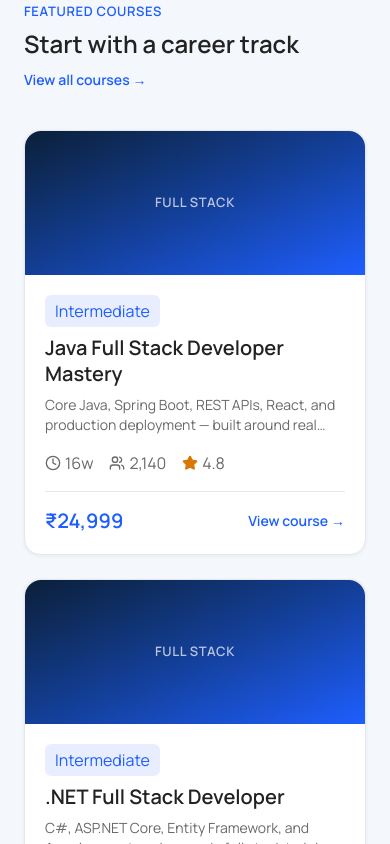
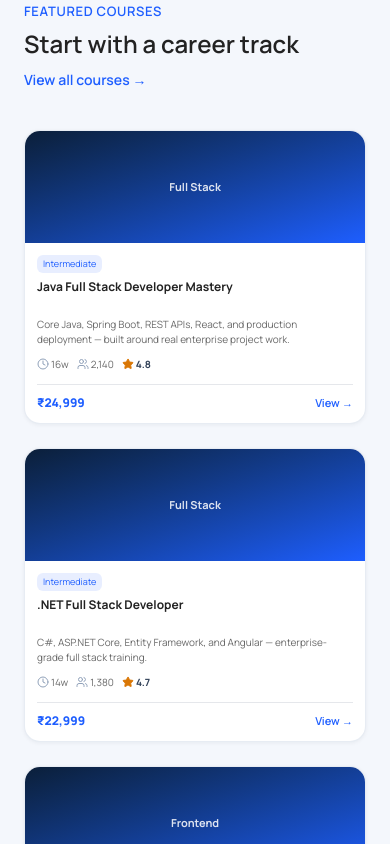
Before and after one commit to lexonitsolutions/JKS-Learning-ui, a Next.js app: page / in a window 390 px wide. Shown: the part 1240-2084 px from the top of the page. Built offline with nearby package versions, Linux system fonts and the light colour scheme; no server answers.

Commit message:
feat(courses): responsive 2-column mobile grid with professional classic card design

```diff
--- a/src/app/(marketing)/courses/page.tsx
+++ b/src/app/(marketing)/courses/page.tsx
@@ -51,7 +51,7 @@ export default async function CoursesPage({
       <Reveal
         key={track ?? "all"}
         variant="stagger"
-        className="mt-10 grid grid-cols-1 gap-6 md:grid-cols-2 lg:grid-cols-3"
+        className="mt-10 grid grid-cols-2 gap-3 sm:gap-6 md:grid-cols-2 lg:grid-cols-3"
       >
         {filtered.map((course) => (
           // Plain wrapper — keeps GSAP's entrance transform off CourseCard's
--- a/src/components/marketing/course-card.tsx
+++ b/src/components/marketing/course-card.tsx
@@ -9,34 +9,38 @@ export function CourseCard({ course }: { course: Course }) {
   return (
     <TiltCard className="h-full">
       <Link href={`/courses/${course.slug}`} className="block h-full">
-        <Card className="h-full transition-shadow hover:shadow-lg">
-          <div className="flex h-36 items-center justify-center rounded-t-lg bg-gradient-to-br from-primary-dark to-primary-blue">
-            <span className="text-label text-white/70">{course.track}</span>
+        <Card className="h-full flex flex-col justify-between transition-shadow hover:shadow-lg rounded-2xl overflow-hidden border border-slate-200/80 bg-white">
+          <div>
+            <div className="flex h-28 sm:h-36 items-center justify-center bg-gradient-to-br from-primary-dark to-primary-blue p-2 text-center">
+              <span className="text-[11px] sm:text-label font-bold text-white/85 line-clamp-1">{course.track}</span>
             </div>
-          <div className="p-5">
-            <div className="mb-2 flex items-center gap-2">
-              <Badge variant="primary">{course.level}</Badge>
+            <div className="p-3 sm:p-5">
+              <div className="mb-1.5 sm:mb-2 flex items-center gap-1.5">
+                <Badge variant="primary" className="text-[9px] sm:text-xs px-1.5 py-0.5">{course.level}</Badge>
               </div>
-            <h3 className="text-h3 leading-snug text-text-heading">{course.title}</h3>
-            <p className="mt-2 line-clamp-2 text-sm text-text-body">{course.summary}</p>
+              <h3 className="text-xs sm:text-base md:text-lg font-bold leading-snug text-text-heading line-clamp-2 min-h-[2rem] sm:min-h-0">{course.title}</h3>
+              <p className="mt-1.5 sm:mt-2 line-clamp-2 text-[10px] sm:text-sm text-text-body">{course.summary}</p>
 
-            <div className="mt-4 flex items-center gap-4 text-body-sm text-text-body">
-              <span className="flex items-center gap-1">
-                <Clock className="h-4 w-4" /> {course.durationWeeks}w
+              <div className="mt-2.5 sm:mt-4 flex flex-wrap items-center gap-2 sm:gap-4 text-[10px] sm:text-body-sm text-text-body">
+                <span className="flex items-center gap-0.5 sm:gap-1">
+                  <Clock className="h-3 w-3 sm:h-4 sm:w-4 text-slate-400" /> {course.durationWeeks}w
                 </span>
-              <span className="flex items-center gap-1">
-                <Users className="h-4 w-4" /> {course.studentsEnrolled.toLocaleString()}
+                <span className="flex items-center gap-0.5 sm:gap-1">
+                  <Users className="h-3 w-3 sm:h-4 sm:w-4 text-slate-400" /> {course.studentsEnrolled.toLocaleString()}
                 </span>
-              <span className="flex items-center gap-1">
-                <Star className="h-4 w-4 fill-warning text-warning" /> {course.rating}
+                <span className="flex items-center gap-0.5 sm:gap-1 font-bold text-slate-700">
+                  <Star className="h-3 w-3 sm:h-4 sm:w-4 fill-warning text-warning" /> {course.rating}
                 </span>
               </div>
+            </div>
+          </div>
 
-            <div className="mt-4 flex items-center justify-between border-t border-border pt-4">
-              <span className="text-h3 text-primary-blue">
+          <div className="p-3 sm:p-5 pt-0">
+            <div className="flex items-center justify-between border-t border-border pt-2.5 sm:pt-4">
+              <span className="text-xs sm:text-base font-black text-primary-blue">
                 &#8377;{course.price.toLocaleString("en-IN")}
               </span>
-              <span className="text-sm font-semibold text-primary-blue">View course &rarr;</span>
+              <span className="text-[11px] sm:text-sm font-semibold text-primary-blue">View &rarr;</span>
             </div>
           </div>
         </Card>
```
Also changed, not shown: src/app/(student)/dashboard/courses/page.tsx (+35 -34 lines). Lines whose indentation alone changed are shown as unchanged.
